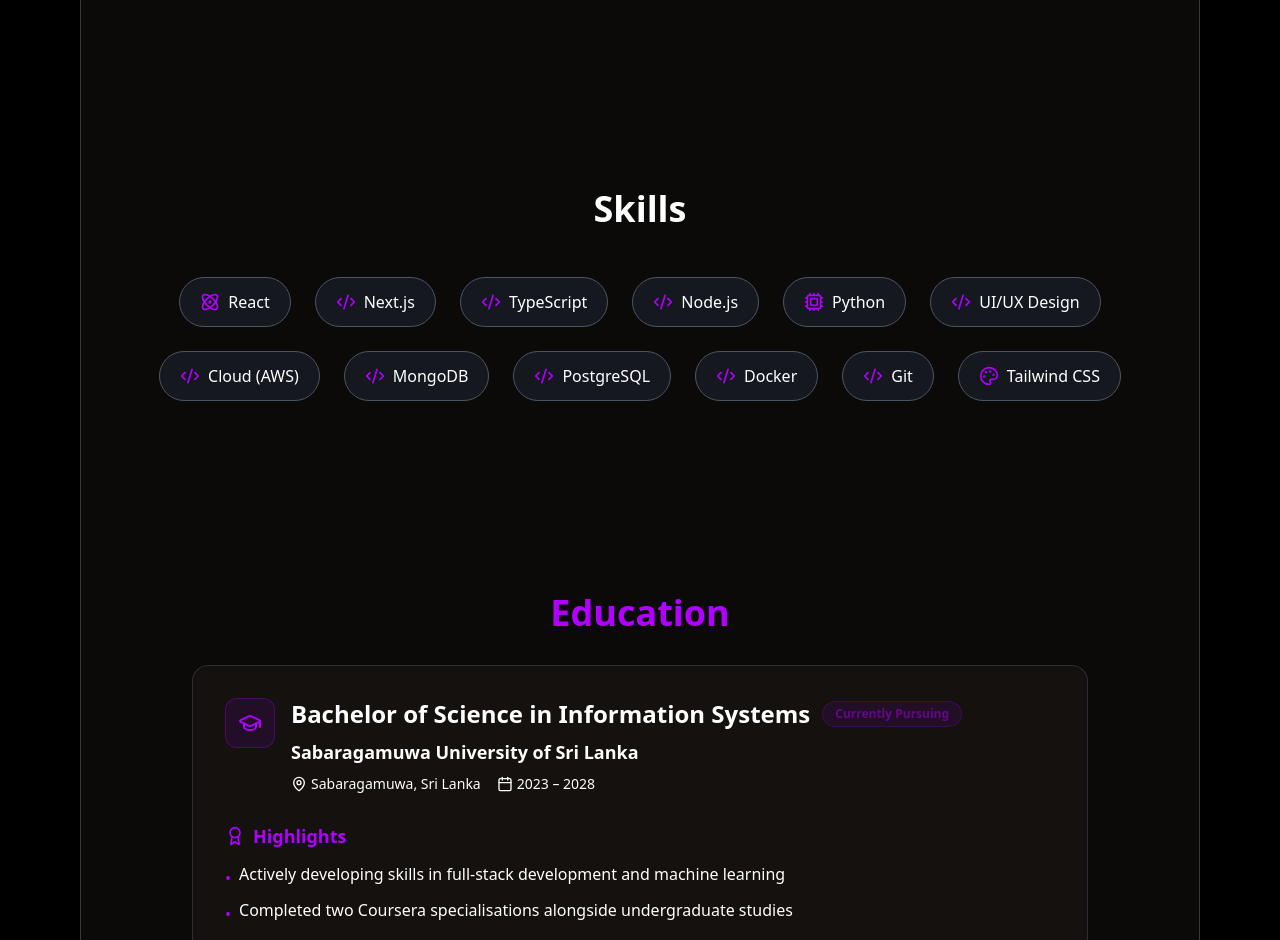
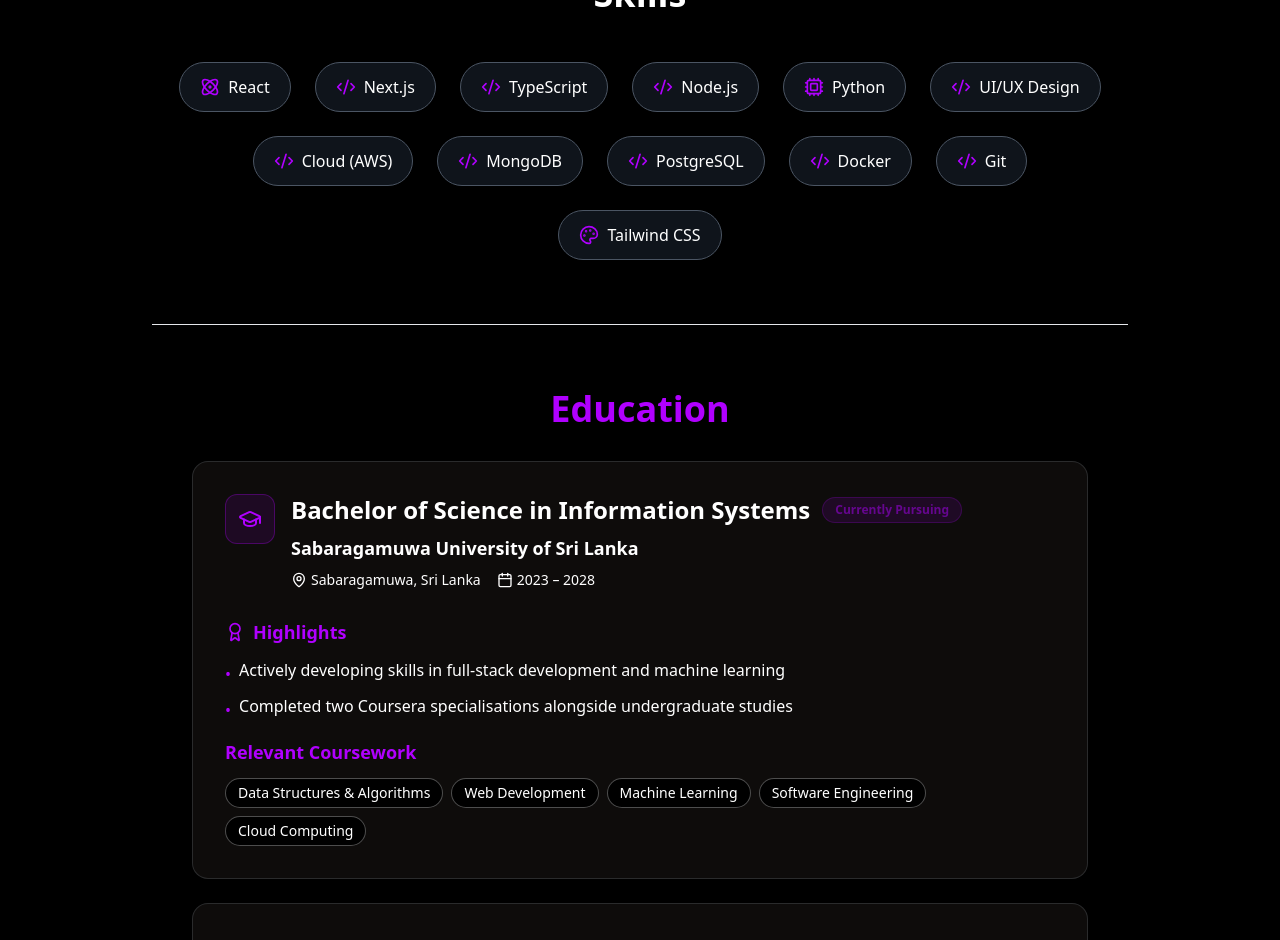
Before and after one commit to pamal29/react-portfolio, a React (Vite) app: page / in a window 1280 px wide. Shown: the part 1860-2800 px from the top of the page. Built offline with nearby package versions, Linux system fonts and the light colour scheme.

Commit message:
remove single container

```diff
--- a/src/App.jsx
+++ b/src/App.jsx
@@ -113,27 +113,45 @@
   };
 
   return (
-    <div className="bg-black min-h-screen w-full">
-      <div className="relative max-w-6xl mx-auto px-4">
+    <div className="bg-bg min-h-screen w-full">
+      <div className="relative max-w-5xl mx-auto px-6">
         <BackgroundBlobs />
         <Navbar scrollToSection={scrollToSection} />
 
-        <div
-          className="p-8 md:p-12 space-y-16 bg-stone-950 backdrop-blur-xl
-                      border border-gray-400/30 rounded-3xl mt-10 shadow-xl relative z-10 w-full"
-        >
+        {/* No outer boxed card — sections sit directly on the background,
+            separated by generous vertical spacing and thin dividers instead */}
+        <div className="relative z-10 w-full">
           <Hero handleDownloadCV={handleDownloadCV} />
+
+          <div className="border-t border-borderMuted">
             <About />
-          <Skills skills={skills} />        {/* ✅ Fixed: Skills was defined but never rendered */}
+          </div>
+
+          <div className="border-t border-borderMuted">
+            <Skills skills={skills} />
+          </div>
+
+          <div className="border-t border-borderMuted">
             <Education />
+          </div>
+
+          <div className="border-t border-borderMuted">
             <Projects projects={projects} />
+          </div>
+
+          <div className="border-t border-borderMuted">
             <GithubStats />
+          </div>
+
+          <div className="border-t border-borderMuted">
             <ContactForm
               submitted={submitted}
               formData={formData}
               setFormData={setFormData}
               handleSubmit={handleSubmit}
             />
+          </div>
+
           <Social />
         </div>
       </div>
```
Lines whose indentation alone changed are shown as unchanged.
